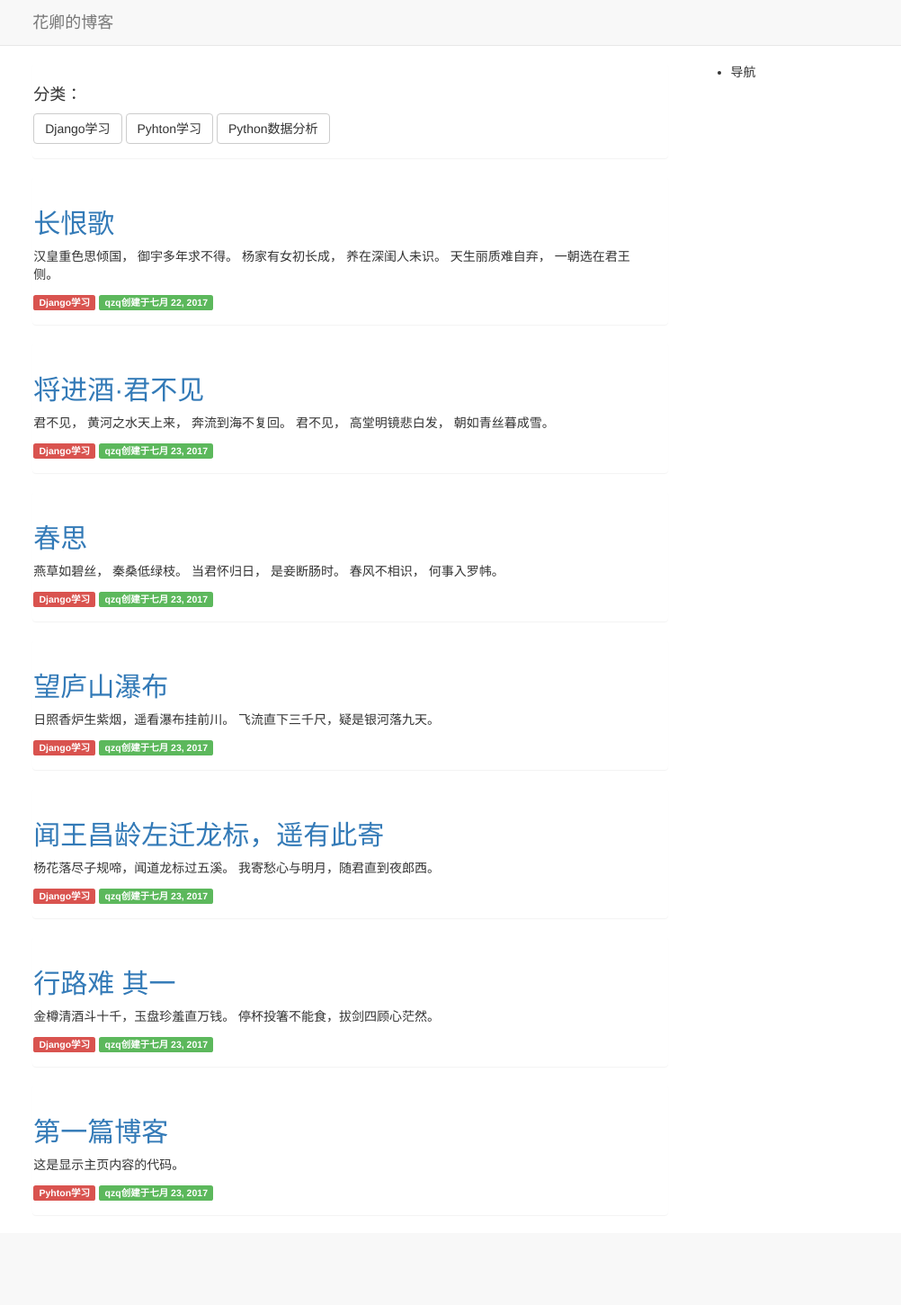
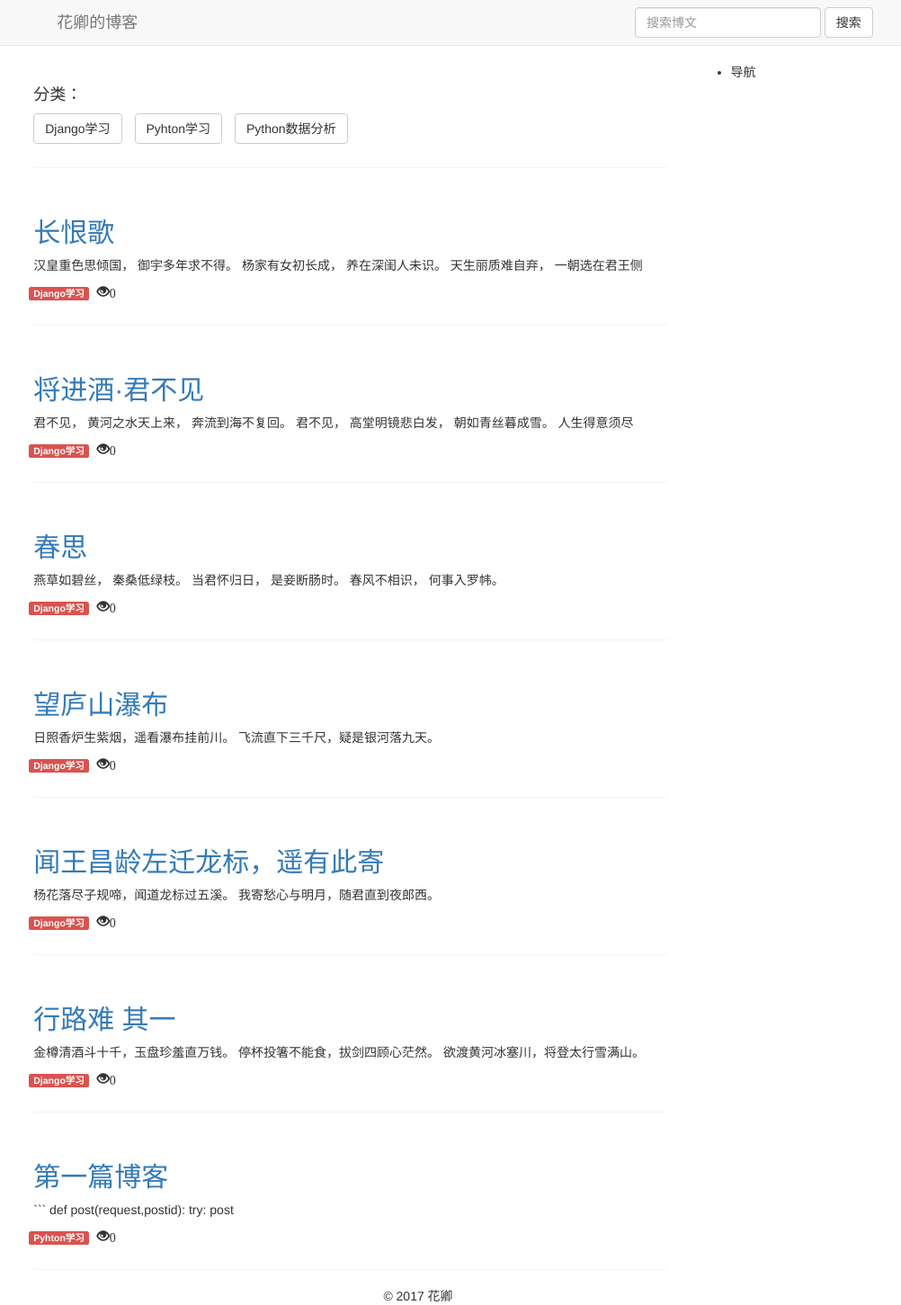
Before and after one commit to qzq1111/newblog, a Django app: page / in a window 1280 px wide. Shown: the whole page at 90% size, without its empty margins (175-1177 px from the left). Before the commit the page ends 1335 px from the top, so only its background shows below. Run offline with Django 3.2, Linux system fonts and the light colour scheme; data comes from the database, SQL or seed files in the repository; some libraries are stand-ins or nearby versions.

Commit message:
完善页面显示，添加搜索页面

```diff
--- a/templates/base.html
+++ b/templates/base.html
@@ -11,5 +11,6 @@
 <body style="padding-top: 70px;" >
 {% include 'header.html' %}
 {% block content %}{% endblock %}
+{% include 'foot.html' %}
 </body>
 </html>
--- a/templates/foot.html
+++ b/templates/foot.html
@@ -1,4 +1,6 @@
 <!--底部-->
 <div class="container foot">
-<hr>
+    <div class="text-center">
+        © 2017 花卿
+    </div>
 </div>
--- a/templates/header.html
+++ b/templates/header.html
@@ -1,14 +1,18 @@
 <!-- 导航栏 -->
 <div class="header">
-<nav class="navbar navbar-default navbar-fixed-top">
-    <div class="container ">
-        <div class="row">
-            <div class="col-md-9">
-        <div class="navbar-header col-md-offset-2">
-                <a class="navbar-brand" href="/" >花卿的博客</a>
-        </div>
+    <nav class="navbar navbar-default navbar-fixed-top">
+        <div class="container-fluid">
+            <div class="col-md-9 col-md-offset-2">
+                <div class="navbar-header">
+                  <a class="navbar-brand" href="/">花卿的博客</a>
+                </div>
+                <form class="navbar-form navbar-right" method="get" action="{% url 'search_url' %}">
+                    <div class="form-group">
+                        <input type="text" class="form-control" name="title" placeholder="搜索博文">
+                    </div>
+                    <button type="submit" class="btn btn-default">搜索</button>
+                </form>
             </div>
         </div>
-    </div>
-</nav>
+    </nav>
 </div>
--- a/templates/index.html
+++ b/templates/index.html
@@ -8,9 +8,11 @@
             <article class="post post-0">
                 <div class="panel panel-body" style="padding-left: 0px;">
                 <h4>分类：</h4>
+                    <ul class="list-inline" >
                     {% for sort in sorts %}
-                        <a class="btn btn-default" href="{% url 'sorts_url' sort.id %}"role="button">{{ sort.name }}</a>
+                        <li><a class="btn btn-default" href="{% url 'sorts_url' sort.id %}" role="button">{{ sort.name }}</a></li>
                     {% endfor %}
+                    </ul>
                 </div>
             </article>
             {% for post in posts %}
@@ -20,18 +22,20 @@
                             <h2><a href="{% url 'post_url' post.id %}">{{ post.title }}</a></h2>
                         </div>
                         <div class="summary ">
-                            <p>{{ post.summary }}</p>
+                            <p>{{ post.body|truncatechars:54  }}</p>
                         </div>
                         <div class="sort" >
-                            <span class="label label-danger" >{{ post.sort }}</span>
-                            <span class="label label-success">{{ post.author }}创建于{{ post.created_time|date }}</span>
+                            <ul class="list-inline">
+                            <li class="label label-danger" >{{ post.sort }}</li>
+                            <li class="glyphicon glyphicon-eye-open" aria-hidden="true">{{ post.views }}</li>
+                            </ul>
                         </div>
                     </div>
                 </article>
             {% endfor %}
             </div>
             </div>
-            <div class="col-md-3" role="complementary">
+            <div class="col-md-3 visible-lg" >
                 <ul >
                 <li>导航</li>
                 </ul>
--- a/templates/post.html
+++ b/templates/post.html
@@ -18,7 +18,7 @@
                 </article>
             </div>
         </div>
-        <div class="col-md-3">
+        <div class="col-md-3 visible-lg">
            <ul>
                <li>导航</li>
            </ul>
```
Also changed, not shown: templates/search.html (added, +42 -0 lines), templates/sort.html (+5 -2 lines).
